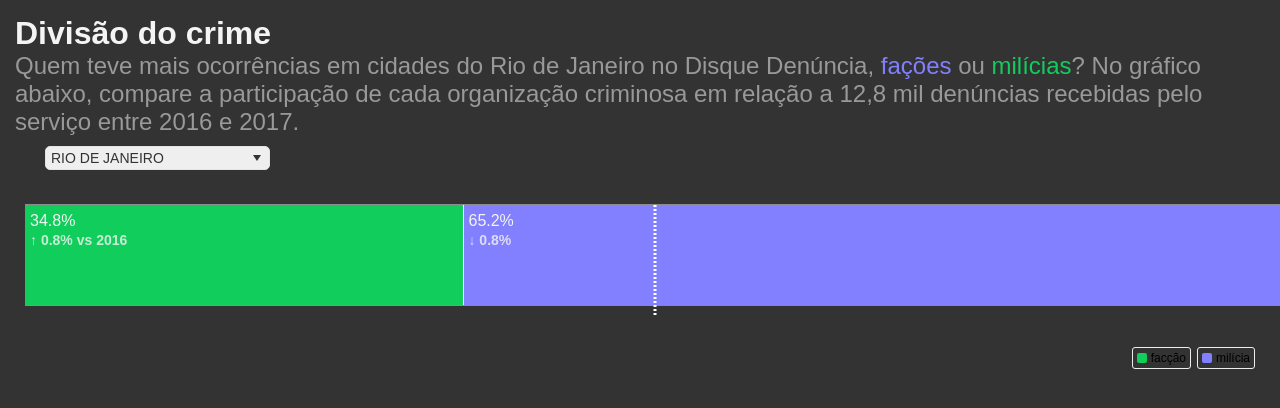
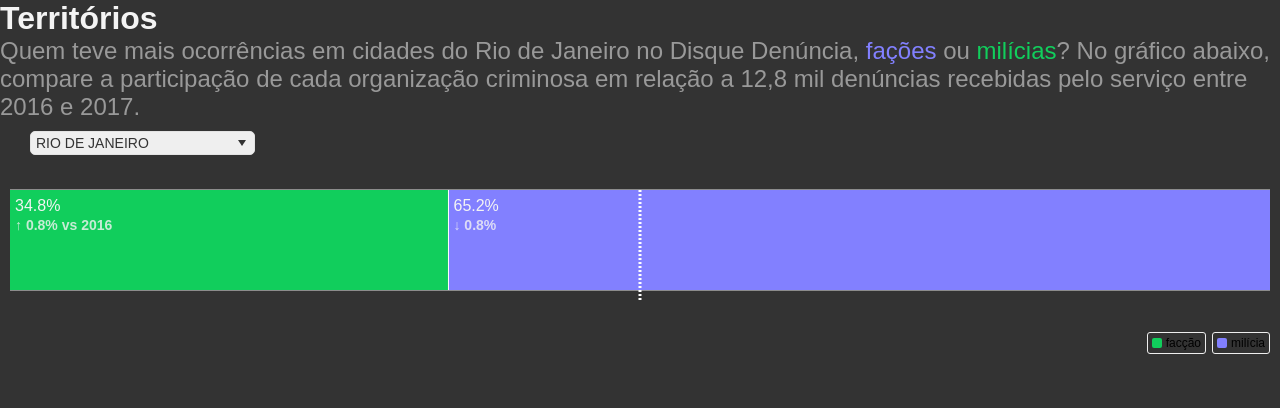
Before and after one commit to sergiospagnuolo/intercept-volt, a plain HTML site: page treemap-2/index.html in a window 1280 px wide. Drawn offline with Linux system fonts and the light colour scheme.

Commit message:
back one step for fix

```diff
--- a/treemap-2/index.html
+++ b/treemap-2/index.html
@@ -16,7 +16,6 @@
 		font-family: 'TIActuBeta-Regular', sans-serif;
 	  -webkit-font-smoothing: antialiased;
 	  background-color: #333;
-		padding: 15px;
 	}
 	h1{
 	  color: #f4f4f4;
@@ -45,7 +44,7 @@
 </head>
 
 <body>
-	<h1>Divisão do crime</h1>
+	<h1>Territórios</h1>
 	<h2>Quem teve mais ocorrências em cidades do Rio de Janeiro no Disque Denúncia, <span style="color:#8280FF">fações</span> ou <span style="color:#11CE5C">milícias</span>? No gráfico abaixo, compare a participação de cada organização criminosa em relação a 12,8 mil denúncias recebidas pelo serviço entre 2016 e 2017.</h2>
 	<div id="wrapper"> </div>
 
```
